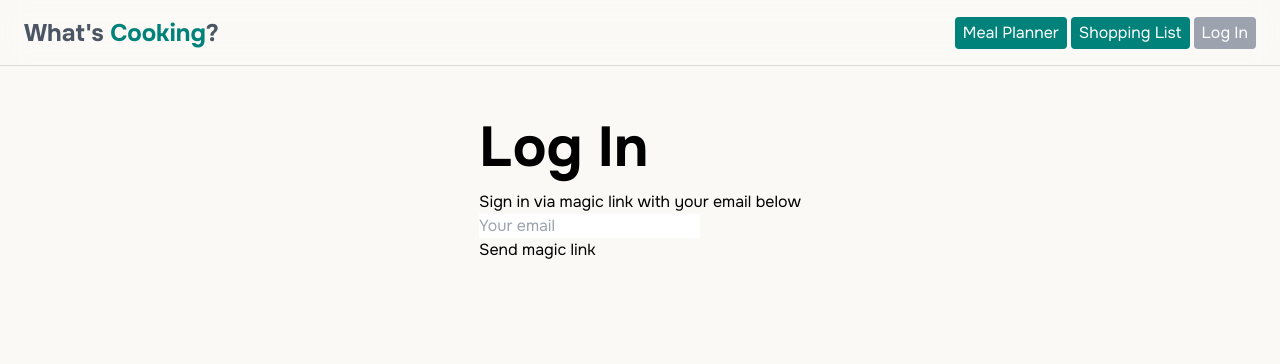
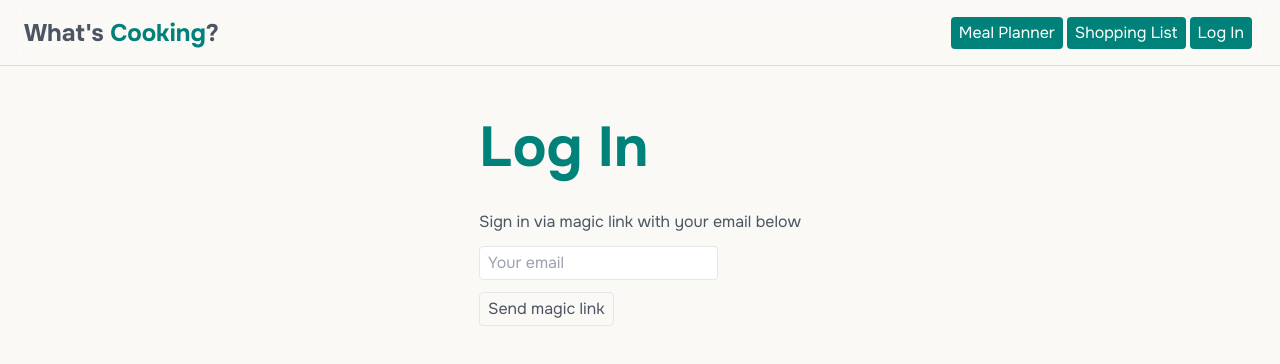
Before and after one commit to ajbates93/whats-cooking, a Nuxt app: page /account in a window 1280 px wide. Shown: the top 364 px of the page. Built offline with nearby package versions, Linux system fonts and the light colour scheme; no server answers.

Commit message:
refactor: create useAuth composable to reduce reused supabase logic within components

```diff
--- a/components/Account.vue
+++ b/components/Account.vue
@@ -5,7 +5,7 @@
       <div class="text-xl text-gray-600">Edit profile details, add family members to your Household, link your social accounts.</div>
     </div>
     <h2 class="text-gray-600 flex items-center"><span>Your profile</span><Icon class="ml-5 text-primary" name="carbon:user"></Icon></h2>
-    <form @submit.prevent="updateProfile"
+    <form @submit.prevent="handleUpdateProfileSubmit"
       class="dark:bg-[#333] flex flex-col gap-3 py-5 dark:text-white text-gray-600">
       <div>
         <label class="w-[100px] inline-block pr-5 font-bold" for="email">Email</label>
@@ -35,63 +35,19 @@
 
 <script lang="ts" setup>
 
-const supabase = useSupabaseClient()
-const user = useSupabaseUser()
+const { user, updateProfile, fetchProfile, loading } = useAuth()
 
-const loading = ref(true)
 const username = ref('')
 const avatar_path = ref('')
 
-loading.value = true
-
-const { data } = await supabase
-  .from('profiles')
-  .select(`username, avatar_url`)
-  .eq('id', user.value?.id)
-  .single();
+const { data } = await fetchProfile()
 
 if (data) {
   username.value = data.username
   avatar_path.value = data.avatar_url
 }
 
-loading.value = false
-
-const updateProfile = async () => {
-  try {
-    loading.value = true
-    const user = useSupabaseUser()
-
-    const updates = {
-      id: user.value.id,
-      username: username.value,
-      avatar_url: avatar_path.value,
-      updated_at: new Date()
-    }
-
-    const { error } = await supabase.from('profiles').upsert(updates, {
-      returning: 'minimal'
-    })
-    if (error) throw error
-  } catch (error) {
-    alert(error)
-  } finally {
-    loading.value = false
-  }
-}
-
-const signOut = async () => {
-  try {
-    loading.value = true
-    const { error } = await supabase.auth.signOut()
-    if (error) throw error
-    user.value = null
-  } catch (error) {
-    alert(error)
-  } finally {
-    loading.value = false
-  }
-}
+const handleUpdateProfileSubmit = () => updateProfile(username.value, avatar_path.value);
 </script>
 
 <style>
--- a/components/Auth.vue
+++ b/components/Auth.vue
@@ -1,44 +1,33 @@
 <template>
-  <form class="flex justify-center items-center" @submit.prevent="handleLogin">
+  <form class="flex justify-center items-center text-gray-600" @submit.prevent="handleLogin">
     <div class="max-w-screen-lg">
-      <h1>Log In</h1>
+      <h1 class="text-primary mb-5">Log In</h1>
+      <div class="flex flex-col gap-3">
         <p>Sign in via magic link with your email below</p>
         <div>
           <input
             v-model="email"
+            class="py-1 px-2 border rounded"
             type="email"
-          placeholder="Your email"
-          class="inputField" />
+            placeholder="Your email" />
         </div>
         <div>
           <input
             type="submit"
-          class=""
+            class="py-1 px-2 border rounded"
             :value="loading ? 'Loading' : 'Send magic link'"
             :disabled="loading">
+        </div>
       </div>
     </div>
   </form>
 </template>
 
 <script lang="ts" setup>
-const supabase = useSupabaseClient()
+const { signIn, loading } = useAuth()
 
-const loading = ref(false)
 const email = ref('')
-
-const handleLogin = async () => {
-  try {
-    loading.value = true
-    const { error } = await supabase.auth.signInWithOtp({ email: email.value })
-    if (error) throw error
-    alert('Check your email for the login link!')
-  } catch (error) {
-    alert(error)
-  } finally {
-    loading.value = false
-  }
-}
+const handleLogin = async () => signIn(email.value)
 </script>
 
 <style>
--- a/components/Header.vue
+++ b/components/Header.vue
@@ -1,5 +1,5 @@
 <script setup lang="ts">
-const user = useSupabaseUser()
+const { user, signOut, signIn } = useAuth()
 </script>
 
 <template>
@@ -17,12 +17,15 @@ const user = useSupabaseUser()
           <NuxtLink to="/account">
             <LayoutActionButton class="bg-primary dark:bg-primary-dark mr-1">Account</LayoutActionButton>
           </NuxtLink>
-          <LayoutActionButton>Log Out</LayoutActionButton>
+          <LayoutActionButton @click="signOut">Log Out</LayoutActionButton>
         </template>
         <template v-else>
-          <LayoutActionButton>Log In</LayoutActionButton>
+          <NuxtLink to="/account">
+            <LayoutActionButton class="bg-primary dark:bg-primary-dark mr-1">Log In</LayoutActionButton>
+          </NuxtLink>
         </template>
       </div>
     </div>
   </header>
+
 </template>
--- /dev/null
+++ b/composables/auth.ts
@@ -0,0 +1,66 @@
+export const useAuth = () => {
+  const supabase = useSupabaseClient()
+  const user = useSupabaseUser()
+  const loading = ref(false)
+
+  const signIn = async (email: string) => {
+    try {
+      loading.value = true
+      const { error } = await supabase.auth.signInWithOtp({ email: email })
+      if (error) throw error
+      alert('Check your email for the login link!')
+    } catch (error) {
+      alert(error)
+    } finally {
+      loading.value = false
+    }
+  }
+
+  const signOut = async () => {
+    try {
+      loading.value = true
+      const { error } = await supabase.auth.signOut()
+      if (error) throw error
+      user.value = null
+    } catch (error) {
+      alert(error)
+    } finally {
+      loading.value = false
+    }
+  }
+
+  const fetchProfile = async () => {
+    const { data } = await supabase
+      .from('profiles')
+      .select('username, avatar_url')
+      .eq('id', user.value?.id)
+      .single()
+
+    return { data }
+  }
+
+  const updateProfile = async (username: string, avatar_path: string) => {
+    try {
+      loading.value = true
+      const user = useSupabaseUser()
+
+      const updates = {
+        id: user.value?.id,
+        username: username,
+        avatar_url: avatar_path,
+        updated_at: new Date()
+      }
+
+      const { error } = await supabase.from('profiles').upsert(updates, {
+        returning: 'minimal'
+      })
+      if (error) throw error
+    } catch (error) {
+      alert(error)
+    } finally {
+      loading.value = false
+    }
+  }
+
+  return { user, signIn, signOut, fetchProfile, updateProfile, loading }
+}
```
Lines whose indentation alone changed are shown as unchanged.
